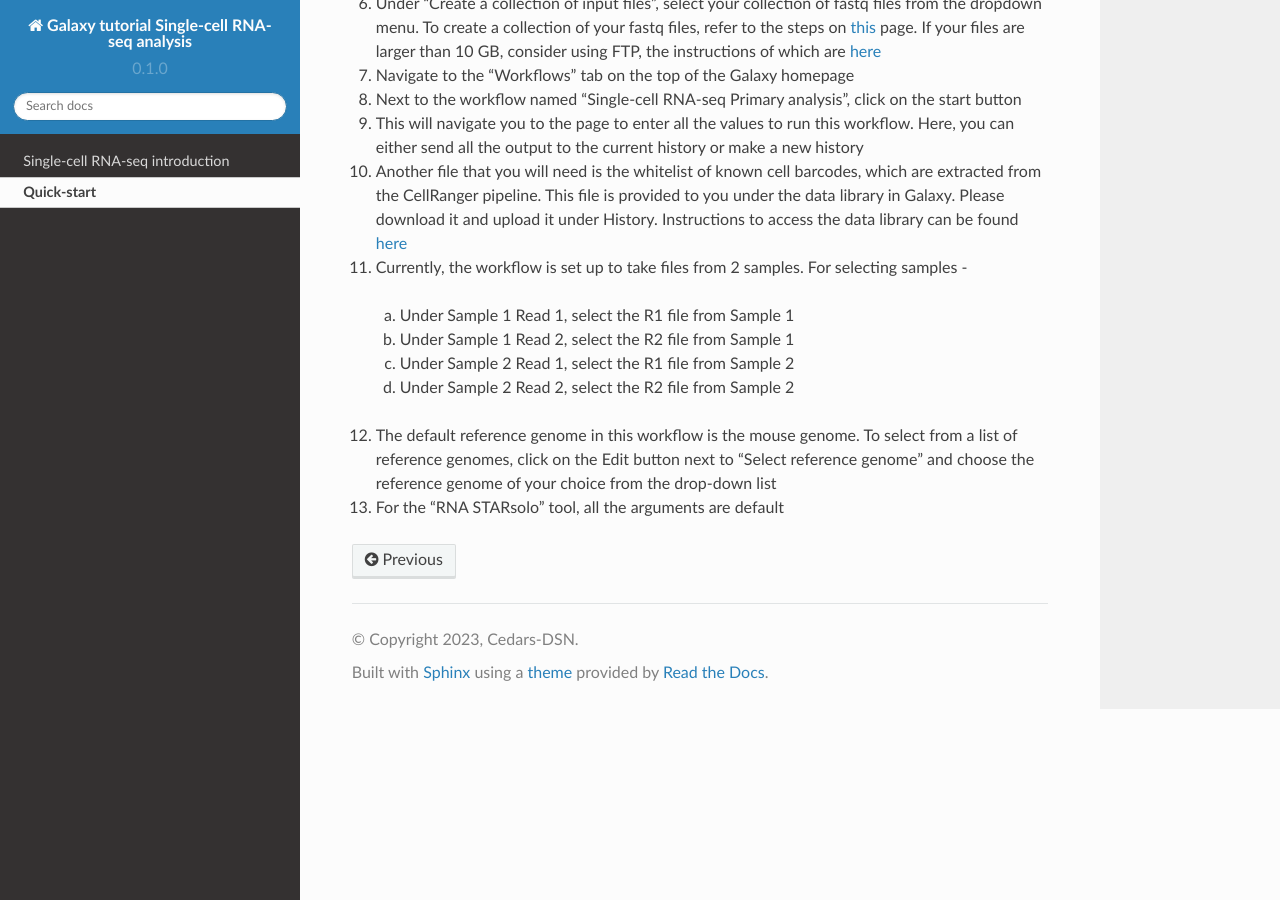
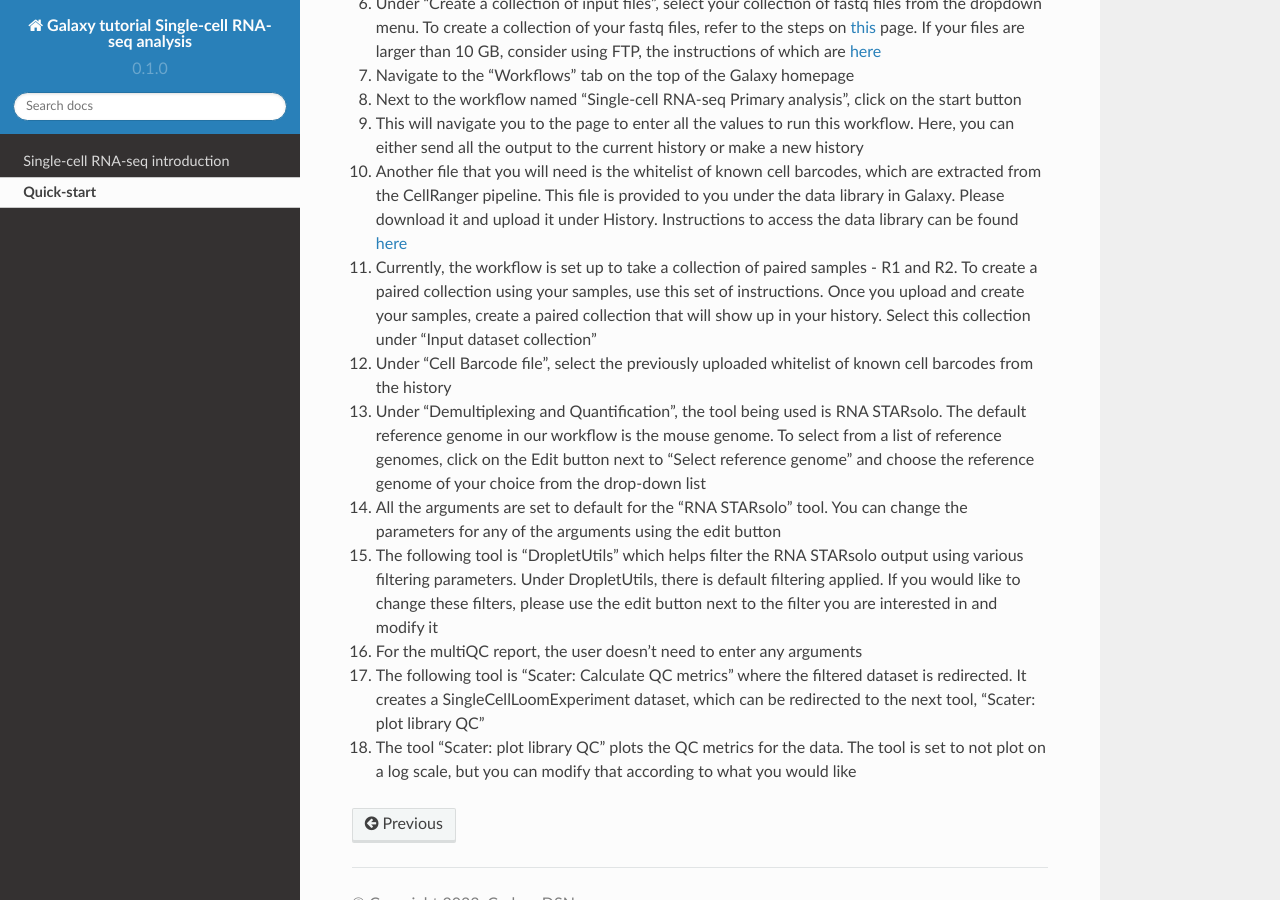
Before and after one commit to CedarsDSN/Galaxy_tutorial_scRNAseq_analysis, a Sphinx documentation site: the page built from docs/Quick-start.rst, in a window 1280 px wide and 900 px high, scrolled down 672 px. Built offline with Sphinx 7.4.7 and the Read the Docs theme 2.0.0, drawn with Linux system fonts in a browser that asks for light colours; pages that are not in the unit, such as notebooks, are missing from menus.

Commit message:
Update Quick-start.rst

```diff
--- a/docs/Quick-start.rst
+++ b/docs/Quick-start.rst
@@ -19,10 +19,11 @@ This is the list of steps that one would require to run the “Single-cell RNA-s
 8. Next to the workflow named "Single-cell RNA-seq Primary analysis", click on the start button
 9. This will navigate you to the page to enter all the values to run this workflow. Here, you can either send all the output to the current history or make a new history
 10. Another file that you will need is the whitelist of known cell barcodes, which are extracted from the CellRanger pipeline. This file is provided to you under the data library in Galaxy. Please download it and upload it under History. Instructions to access the data library can be found `here <https://galaxy-tutorial-rnaseq-single-end.readthedocs.io/en/latest/Supplementary%20files/Obtaining%20files%20from%20Data%20Libraries.html>`_
-11. Currently, the workflow is set up to take files from 2 samples. For selecting samples -
-  a. Under Sample 1 Read 1, select the R1 file from Sample 1
-  b. Under Sample 1 Read 2, select the R2 file from Sample 1
-  c. Under Sample 2 Read 1, select the R1 file from Sample 2
-  d. Under Sample 2 Read 2, select the R2 file from Sample 2
-12. The default reference genome in this workflow is the mouse genome. To select from a list of reference genomes, click on the Edit button next to "Select reference genome" and choose the reference genome of your choice from the drop-down list
-13. For the "RNA STARsolo" tool, all the arguments are default
+11. Currently, the workflow is set up to take a collection of paired samples - R1 and R2. To create a paired collection using your samples, use this set of instructions. Once you upload and create your samples, create a paired collection that will show up in your history. Select this collection under "Input dataset collection"
+12. Under "Cell Barcode file", select the previously uploaded whitelist of known cell barcodes from the history
+13. Under "Demultiplexing and Quantification", the tool being used is RNA STARsolo. The default reference genome in our workflow is the mouse genome. To select from a list of reference genomes, click on the Edit button next to "Select reference genome" and choose the reference genome of your choice from the drop-down list
+14. All the arguments are set to default for the "RNA STARsolo" tool. You can change the parameters for any of the arguments using the edit button
+15. The following tool is "DropletUtils" which helps filter the RNA STARsolo output using various filtering parameters. Under DropletUtils, there is default filtering applied. If you would like to change these filters, please use the edit button next to the filter you are interested in and modify it
+16. For the multiQC report, the user doesn't need to enter any arguments
+17. The following tool is "Scater: Calculate QC metrics" where the filtered dataset is redirected. It creates a SingleCellLoomExperiment dataset, which can be redirected to the next tool, "Scater: plot library QC"
+18. The tool "Scater: plot library QC" plots the QC metrics for the data. The tool is set to not plot on a log scale, but you can modify that according to what you would like
```
